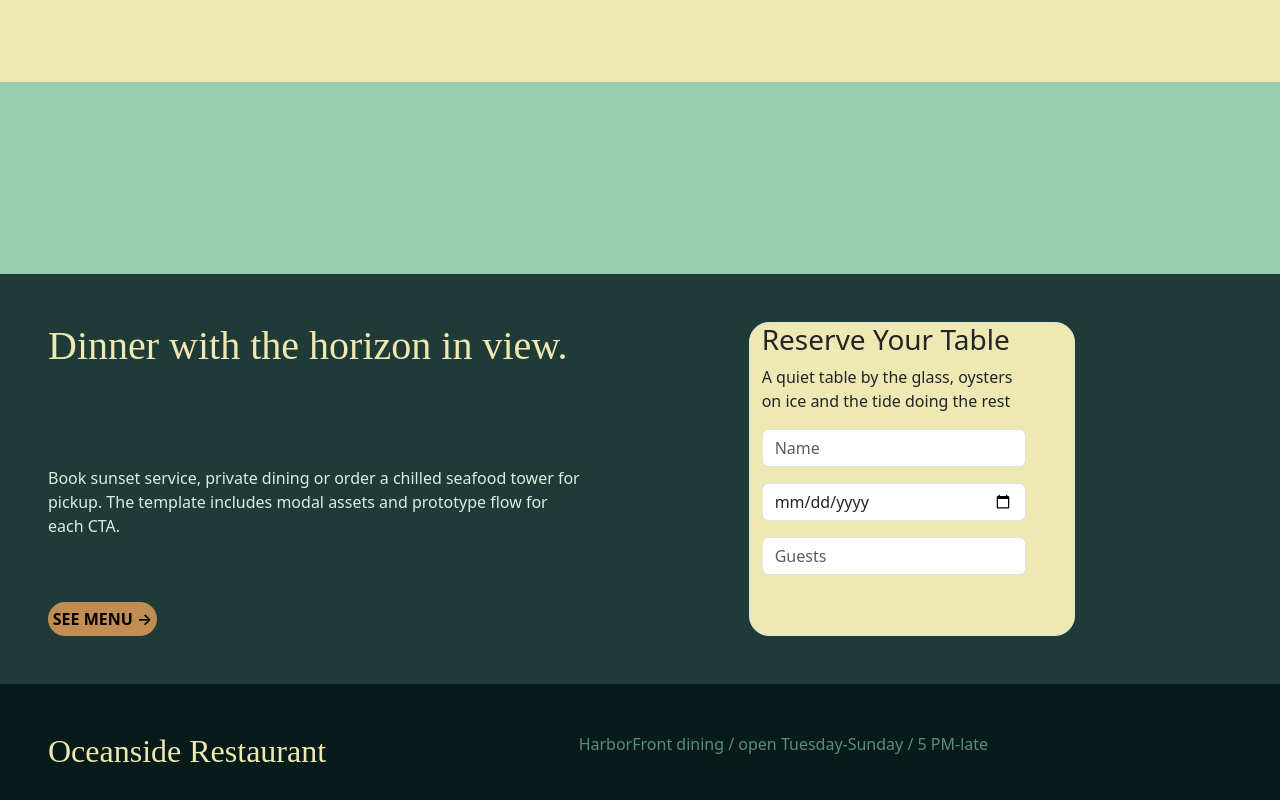
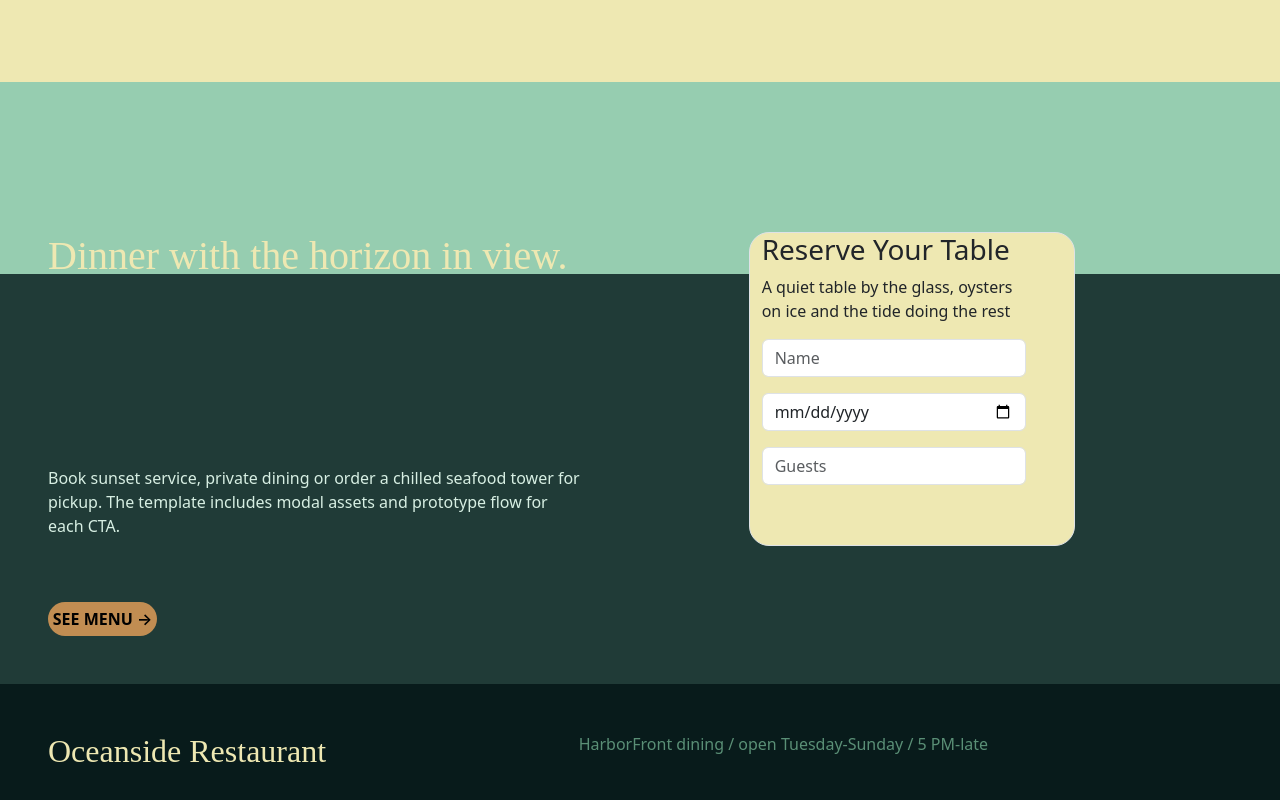
Before and after one commit to August2068/Oceanside-Bootstrap, a plain HTML site: page index.html in a window 1280 px wide. Shown: the part 1772-2572 px from the top of the page. Drawn offline with nearby package versions, Linux system fonts and the light colour scheme; a web font is replaced by a local one.

Commit message:
never gonna give you up

```diff
--- a/index.html
+++ b/index.html
@@ -136,13 +136,13 @@
             <img src="rectangleBackground.svg" class="rectangleBackground d-none d-lg-inline">
             -->
             <div class="col-sm-6 col-12">
-                <h1 class="mx-5 mt-5">Dinner <span class="d-none d-lg-inline">with</span> <span class="d-lg-none">by</span> the horizon<span class="d-lg-none">.</span><span class="d-none d-lg-inline"> in view.</span></h1>
+                <h1 class="mx-5 mt-5 pleaseSendHelp">Dinner <span class="d-none d-lg-inline">with</span> <span class="d-lg-none">by</span> the horizon<span class="d-lg-none">.</span><span class="d-none d-lg-inline"> in view.</span></h1>
                 <div class="row m-5"></div>
                 <p class="mist mx-5 mt-5 backKelp"><span class="d-lg-none">Reserve sunset service or place an order for pickup.</span><span class="d-none d-lg-inline">Book sunset service, private dining or order a chilled seafood tower for pickup. The template includes modal assets and prototype flow for each CTA.</span></p>
                 <button type="button" class="btn1 d-none d-lg-inline m-5">SEE MENU →</button>
                 <button type="button" class="btn2 d-lg-none m-5">PLACE ORDER →</button>
             </div>
-            <div class="d-none d-lg-inline col-3 offset-1 pe-5 ivoryBack border my-5 me-5 zIndex2">
+            <div class="d-none d-lg-inline col-3 offset-1 pe-5 ivoryBack border my-5 me-5 pleaseSendHelp">
                 <div>
                     <h3>Reserve Your Table</h3>
                     <p>A quiet table by the glass, oysters on ice and the tide doing the rest</p>
--- a/style.css
+++ b/style.css
@@ -161,3 +161,15 @@ button{
 .seafoamBack{
     background-color: var(--seafoam);
 }
+
+
+.pleaseSendHelp {
+    position: relative !important;
+    top: -90px;
+}
+
+
+.btn1{
+background: #C18D52;
+border-radius: 999px;
+}
```
